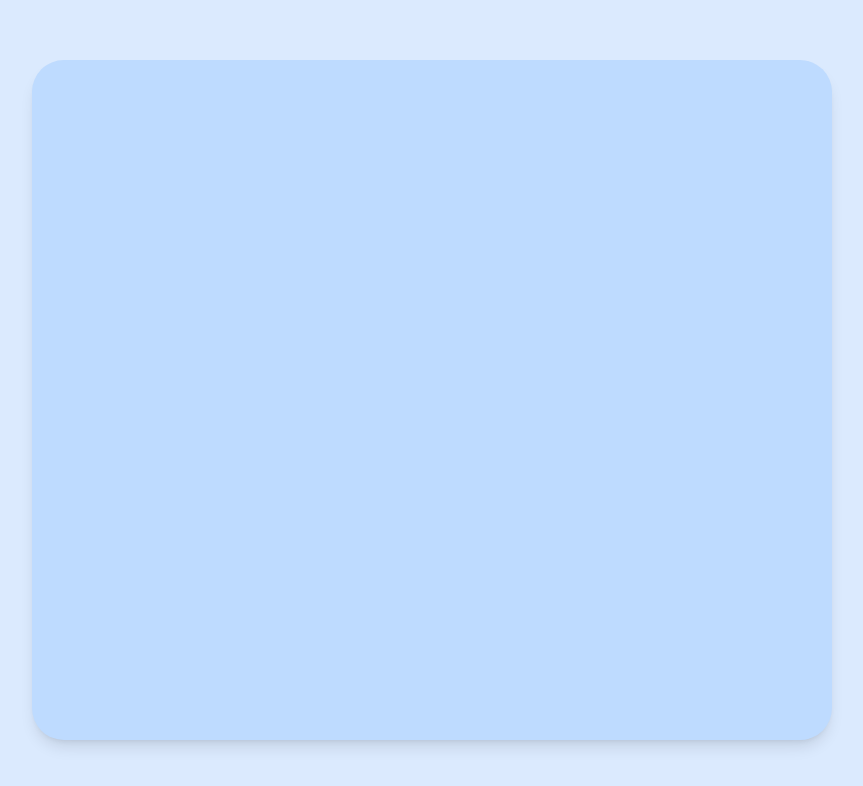
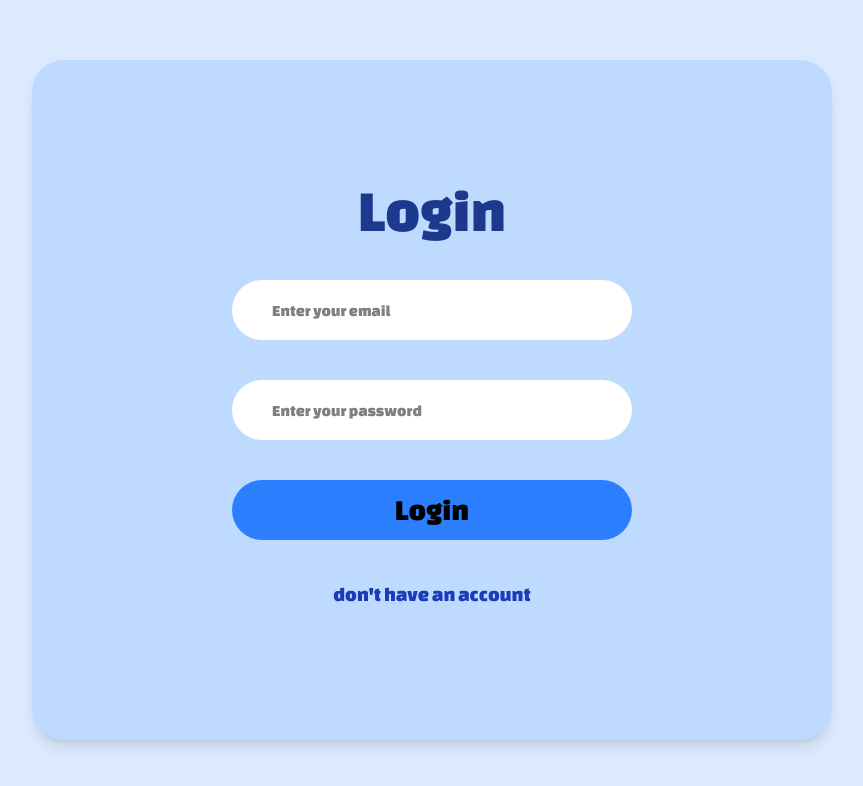
Before and after one commit to tharunda2000/Quiz-Frontend, a React (Vite) app: page /login in a window 1280 px wide. Shown: the top 786 px of the page, without its empty margins (208-1071 px from the left). Built offline with nearby package versions, Linux system fonts and the light colour scheme.

Commit message:
login form created

```diff
--- a/src/pages/LoginPage.jsx
+++ b/src/pages/LoginPage.jsx
@@ -1,11 +1,16 @@
 import React from 'react'
+import { NavLink,useNavigate } from 'react-router-dom';
 
 const LoginPage = () => {
   return (
     <div className='flex justify-center items-center bg-blue-100 w-screen h-screen'>
 
-        <div className='flex flex-col bg-blue-200 w-200 h-170 rounded-4xl shadow-lg'>
-
+        <div className='flex flex-col items-center  bg-blue-200 w-200 h-170 rounded-4xl shadow-lg'>
+            <h1 className='mt-30 mb-10 changareg text-6xl text-blue-900'>Login</h1>
+            <input type="email" name="" id=""  placeholder='Enter your email' className='bg-white p-3 rounded-full w-100 h-15 px-10 changareg'/>
+            <input type="password" name="" id=""  placeholder='Enter your password' className='bg-white p-3 rounded-full w-100 px-10 h-15 mt-10 changareg'/>
+            <input type="button" value="Login" className='bg-blue-500 p-3 rounded-full w-100 px-10 h-15 mt-10 changareg text-3xl cursor-pointer hover:bg-blue-600' />
+            <NavLink to={'/'} className='text-blue-800 mt-10 changareg hover:text-blue-900 text-xl'>don't have an account</NavLink>
 
         </div>
 
```
